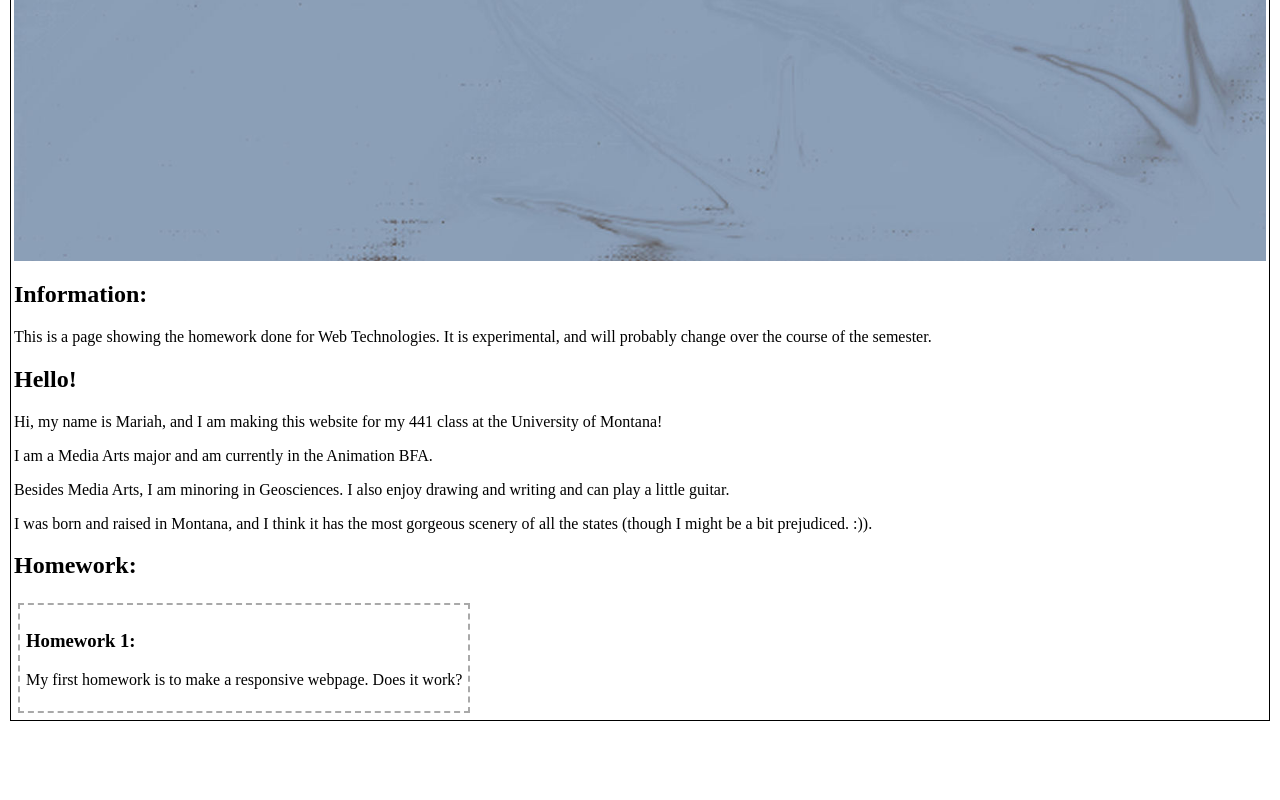
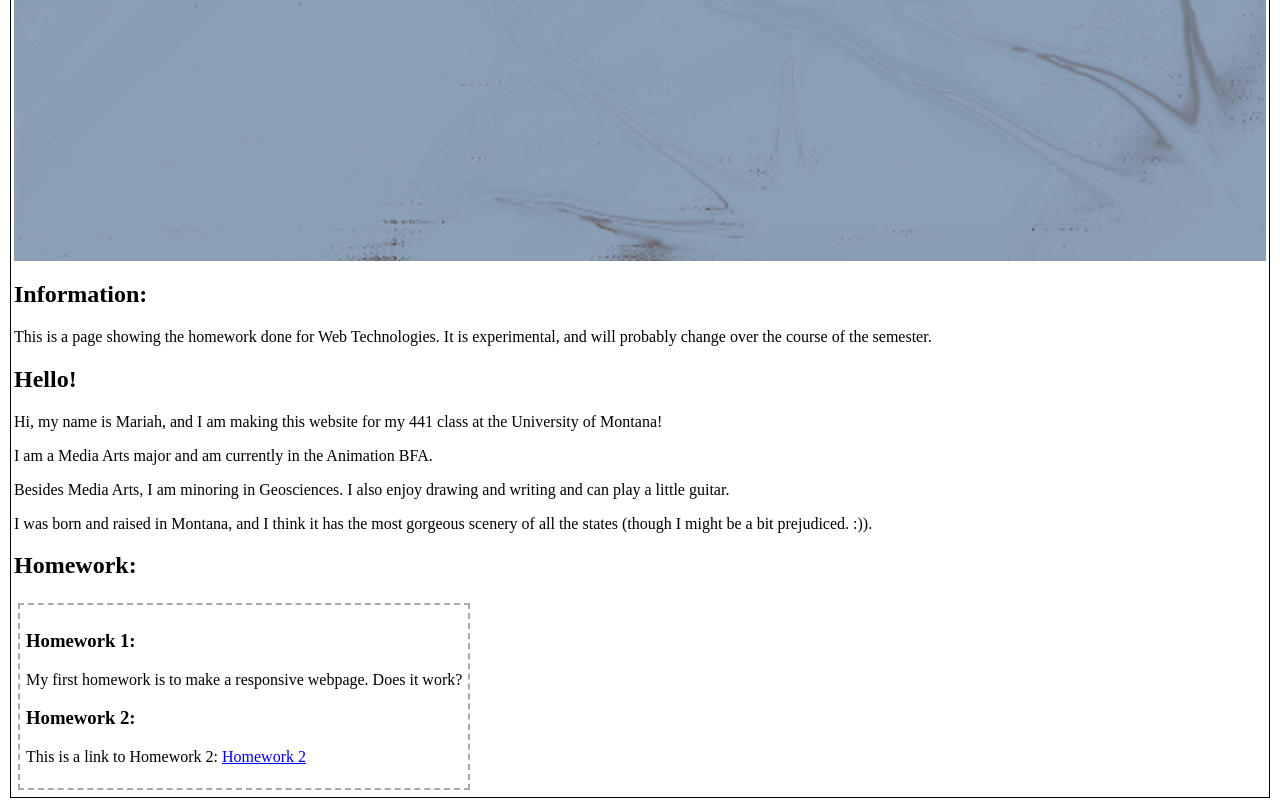
Before and after one commit to mf217126/441work, a plain HTML site: page index.html in a window 1280 px wide. Shown: the part 1085-1885 px from the top of the page. Before the commit the page ends 1808 px from the top, so only its background shows below. Drawn offline with Linux system fonts and the light colour scheme.

Commit message:
fixed the readme and the index has a link now

```diff
--- a/index.html
+++ b/index.html
@@ -32,6 +32,8 @@
     <div class = "homeworkstyle">
       <h3> Homework 1: </h3>
       <p> My first homework is to make a responsive webpage. Does it work?<p>
+      <h3> Homework 2: </h3>
+      <p> This is a link to Homework 2: <a href="https://mf217126.github.io/441work/HW2_response/countdown.html">Homework 2</a></p>
     </div>
   </div>
 </body>
```
Also changed, not shown: HW2_response/README.md.
